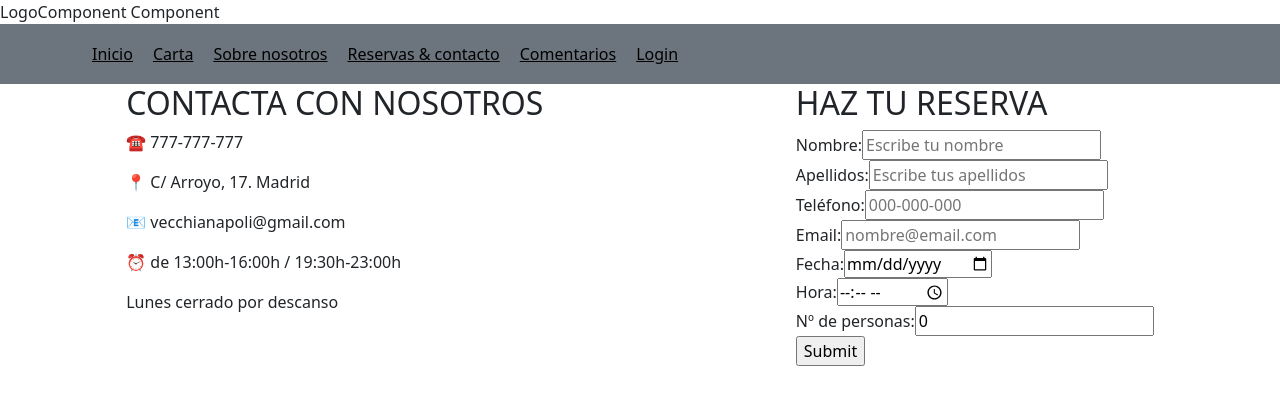
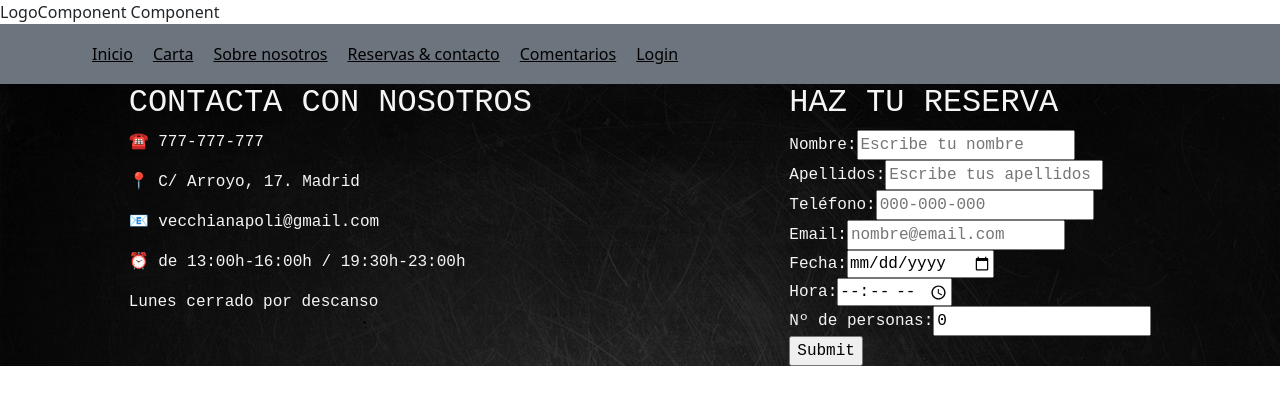
Before and after one commit to ana-caballero-f/pizzeria-proyecto-react, a React (Create React App) app: page /reservas in a window 1280 px wide. Shown: the top 404 px of the page. Built offline with nearby package versions, Linux system fonts and the light colour scheme.

Commit message:
Añadida imagen de fondo para el componente reservas

```diff
--- a/src/components/ReservasComponent/ReservasComponent.module.scss
+++ b/src/components/ReservasComponent/ReservasComponent.module.scss
@@ -1,5 +1,9 @@
 .ReservasComponent {
     display: flex;
     justify-content:space-around;
+    background-image: url("../../assets/images/contacto.jpg");
+    background-size: cover;
+    color:whitesmoke;
+    font-family: monospace;
 
 }
```
Also changed, not shown: src/assets/images/contacto.jpg (added).
